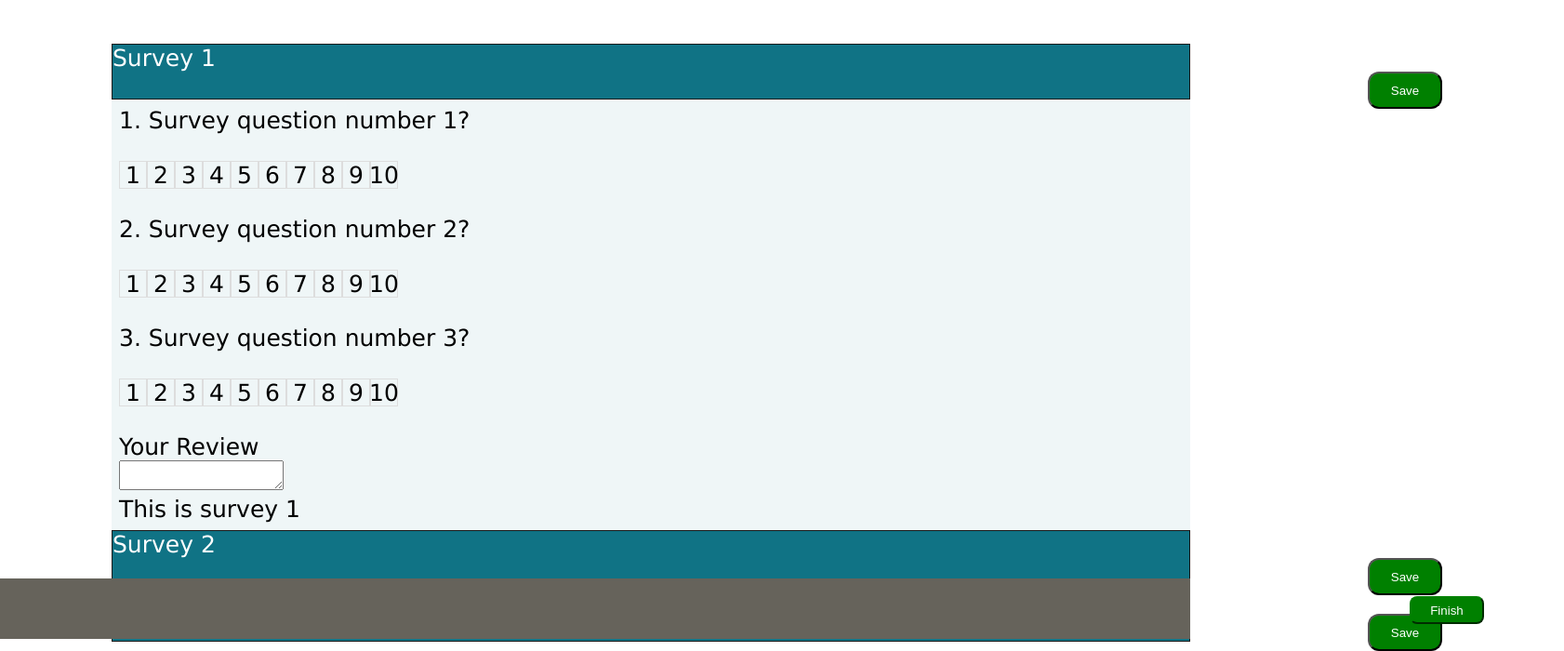
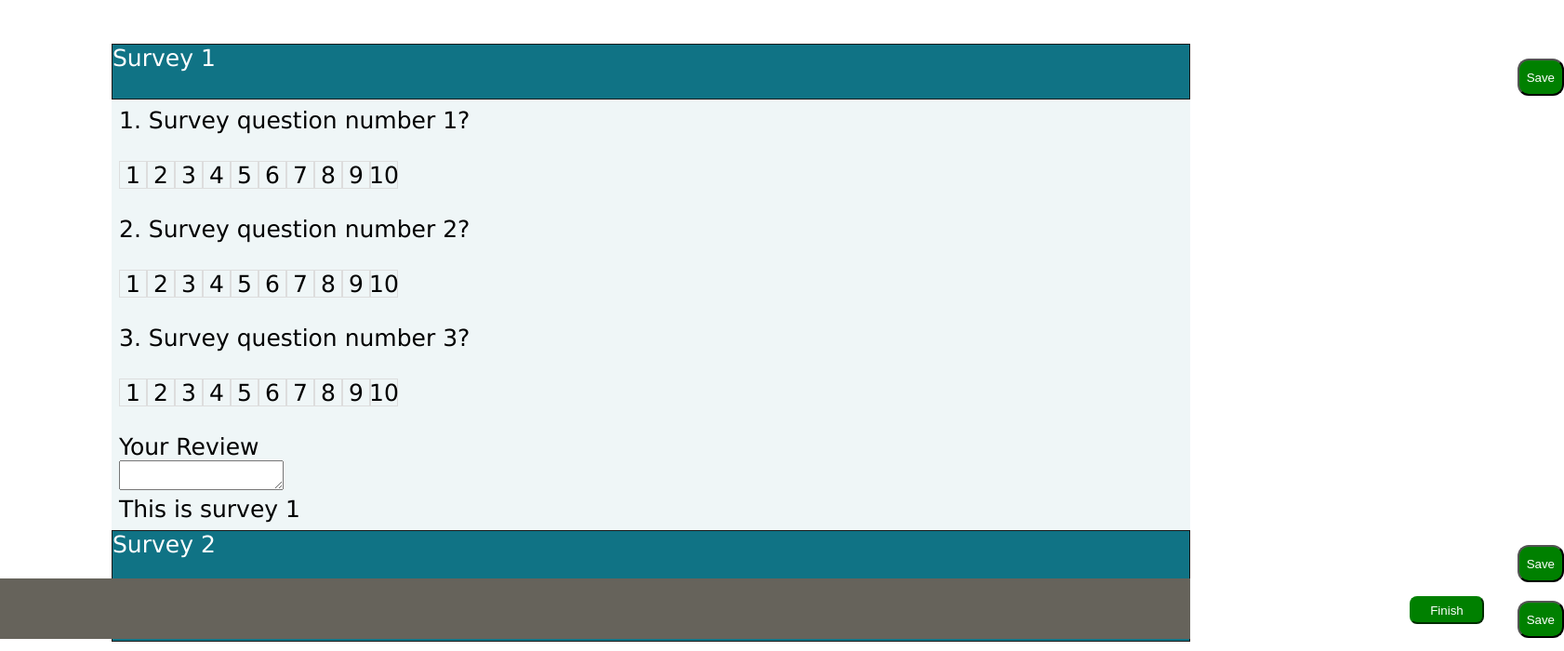
Before and after one commit to talapallikaran/survey-application-frontend, a React (Create React App) app: page / in a window 1280 px wide. Shown: the part 113-813 px from the top of the page at 93% size, 1682 px wide, since content can reach past the window. Built offline with nearby package versions, Linux system fonts and the light colour scheme.

Commit message:
changes in css

```diff
--- a/src/Accordion/accordion.js
+++ b/src/Accordion/accordion.js
@@ -1,26 +1,19 @@
 import React, { useState } from 'react';
+import './style.css'
 
 const Accordion = () => {
-  const mystyle = {
-    color: 'white',
-    height: 40,
-    width: 80,
-    marginLeft: 1350,
-    backgroundColor: 'green',
-    borderRadius: 12,
-  }
+
 
   const [isActive, setIsActive] = useState(1);
 
   const openSurveyBox = (id) => {
       setIsActive(id)
-
     }
 
   return (
     <div className="accordion-item">
 
-      <div className='survey-1' onClick={() => openSurveyBox(1)}>Survey 1 <button style={mystyle}>Save</button></div>
+      <div className='survey-1' onClick={() => openSurveyBox(1)}>Survey 1 <button className='buttonforsave'>Save</button></div>
       {isActive === 1 ?
       <div className='accordion-content'>
           <div className="Servey1" id='tabid1'  >
@@ -166,7 +159,7 @@ const Accordion = () => {
       </div>
       : ''}
 
-      <div className='survey-1' onClick={() => openSurveyBox(2)}>Survey 2 <button style={mystyle}>Save</button></div>
+      <div className='survey-1' onClick={() => openSurveyBox(2)}>Survey 2 <button className='buttonforsave' >Save</button></div>
       {isActive === 2 ?
       <div className='accordion-content'>
          <div className="Servey2" id='tabid2'  >
@@ -313,7 +306,7 @@ const Accordion = () => {
 
        : ''}
 
-      <div className='survey-1' onClick={() => openSurveyBox(3)}>Survey 3 <button style={mystyle}>Save</button></div>
+      <div className='survey-1' onClick={() => openSurveyBox(3)}>Survey 3 <button className='buttonforsave'>Save</button></div>
       {isActive === 3 ?
       <div className='accordion-content'>
           <div className="Servey3" id='tabid3'  >
--- a/src/Accordion/style.css
+++ b/src/Accordion/style.css
@@ -98,3 +98,14 @@
     background-color: rgb(16, 115, 133);
     color: #fff;
   }
+
+  .buttonforsave{
+    color: white;
+    height: 40px;
+    position:absolute;
+    width: 50px;
+    margin-top: 15px;
+    margin-left: 1400px;
+    background-color: green;
+    border-radius: 12px;
+  }
```
